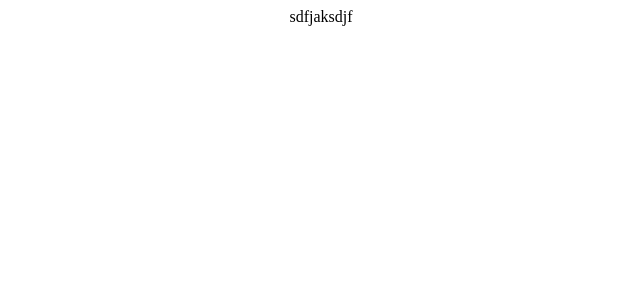
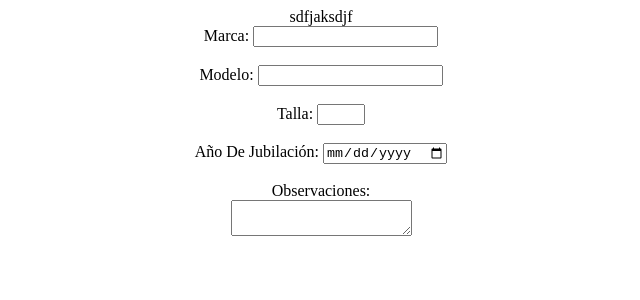
Before and after one commit to JavierRibaldelRio/Trainers-Manager, a React (Create React App) app in the folder client/: page /anyadir-trainer in a window 1280 px wide. Before the commit this address had no page. Shown: the top 300 px of the page, without its empty margins (319-959 px from the left). Built offline with nearby package versions, Linux system fonts and the light colour scheme.

Commit message:
He avanzado con añadir en la parte del cliente

```diff
--- a/client/src/App.css
+++ b/client/src/App.css
@@ -28,10 +28,17 @@
   color: #61dafb;
 }
 
+#Input-Talla {
+
+  width: 3em;
+
+}
+
 @keyframes App-logo-spin {
   from {
     transform: rotate(0deg);
   }
+
   to {
     transform: rotate(360deg);
   }
--- a/client/src/App.js
+++ b/client/src/App.js
@@ -1,7 +1,8 @@
 import './App.css';
-import Home from './Home';
+import Home from './Components/Home';
 import { Route, Routes } from 'react-router-dom';
-import About from './about';
+import About from './Components/about';
+import AnyadirTrainer from './Components/Anyadir';
 
 function App() {
   return (
@@ -10,7 +11,7 @@ function App() {
 
       sdfjaksdjf
       <Routes >
-        <Route path="/" element={<Home />} />
+        <Route path="/anyadir-trainer" element={<AnyadirTrainer />} />
 
         <Route path="about" element={<About />} />
 
--- /dev/null
+++ b/client/src/Components/Anyadir.js
@@ -0,0 +1,22 @@
+/**
+ * Javier Ribal del Río
+ *
+ * javierribal@gmail.com
+ */
+
+import React, { Component } from 'react';
+import FormularioTrainer from './FormularioTrainer';
+
+class AnyadirTrainer extends Component {
+    constructor(props) {
+        super(props);
+        this.state = {}
+
+    }
+
+    render() {
+        return (<FormularioTrainer />);
+    }
+}
+
+export default AnyadirTrainer;
--- /dev/null
+++ b/client/src/Components/FormularioTrainer.js
@@ -0,0 +1,81 @@
+/**
+ * Javier Ribal del Río
+ *
+ * javierribal@gmail.com
+ */
+
+import React, { Component } from 'react';
+
+class FormularioTrainer extends Component {
+    constructor(props) {
+        super(props);
+        this.state = {
+
+            marca: '',
+            modelo: '',
+            talla: '',
+            jubilacion: undefined,
+            observaciones: ''
+        };
+
+        this.handleMarca = this.handleMarca.bind(this);
+        this.handleModelo = this.handleModelo.bind(this);
+        this.handleTalla = this.handleTalla.bind(this);
+        this.handleJubilacion = this.handleJubilacion.bind(this);
+        this.handleObservaciones = this.handleObservaciones.bind(this);
+
+    }
+
+    handleMarca(e) {
+        this.setState({ marca: e.target.value });
+    }
+
+    handleModelo(e) {
+        this.setState({ modelo: e.target.value });
+    }
+    handleTalla(e) {
+        this.setState({ talla: e.target.value });
+    }
+    handleJubilacion(e) {
+        this.setState({ jubilacion: e.target.value });
+    }
+
+    handleObservaciones(e) {
+        this.setState({ observaciones: e.target.value });
+    }
+
+    render() {
+        return (
+            <div>
+
+                <label>Marca: </label>
+                <input id='Input-Marca' name='Input-Marca' type='text' onChange={this.handleMarca} />
+                <br />
+                <br />
+
+                <label>Modelo: </label>
+                <input id='Input-Modelo' name='Input-Modelo' type='text' onChange={this.handleModelo} />
+                <br />
+                <br />
+
+                <label>Talla: </label>
+                <input id='Input-Talla' name='Input-Talla' type='number' onChange={this.handleTalla} />
+                <br />
+                <br />
+
+                <label>Año De Jubilación: </label>
+                <input id='Input-Jubilacion' name='Input-Jubilacion' type='date' onChange={this.handleJubilacion} />
+                <br />
+                <br />
+
+                <label>Observaciones: </label>
+                <br />
+                <textarea id='Input-Observaciones' onChange={this.handleObservaciones} />
+
+
+            </div>
+        );
+    }
+}
+
+export default FormularioTrainer;
```
Also changed, not shown: client/src/Components/Home.js (renamed from client/src/Home.js), client/src/Components/about.js (renamed from client/src/about.js), 2 other files (tests, documents, lock files or other folders).
